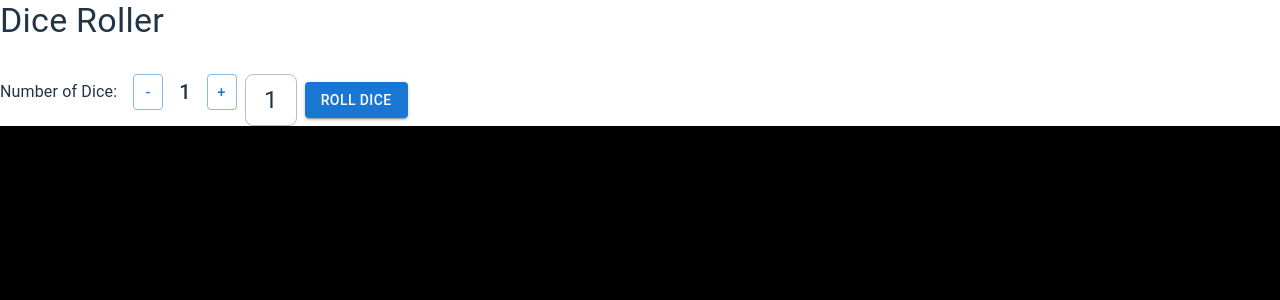
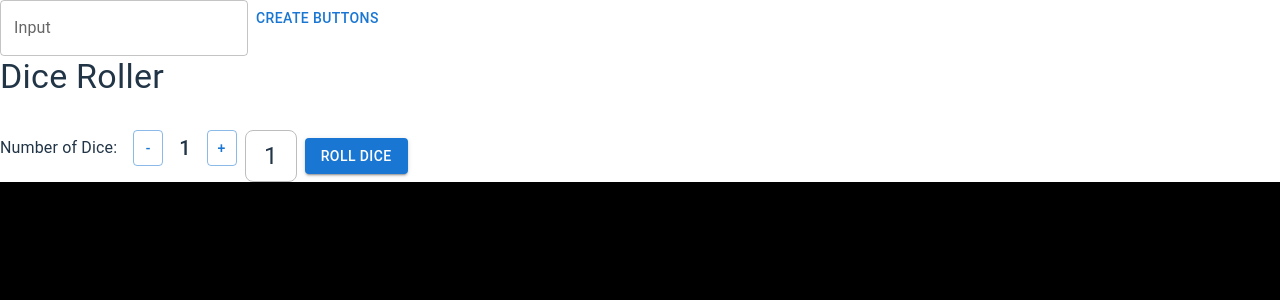
Before and after one commit to pporschen/gamecam, a React (Vite) app: page / in a window 1280 px wide. Shown: the top 300 px of the page. Built offline with nearby package versions, Linux system fonts and the light colour scheme.

Commit message:
feat: add ButtonSection component for dynamic button creation

```diff
--- a/src/App.tsx
+++ b/src/App.tsx
@@ -1,15 +1,17 @@
-import DiceSection from "./components/DiceSection";
-import WebcamCapture from "./components/WebcamCapture";
+import ButtonSection from './components/ButtonSection';
+import DiceSection from './components/DiceSection';
+import WebcamCapture from './components/WebcamCapture';
 
 const appStyles = {
-	width: "100vw",
-	height: "100vh",
-	overflow: "hidden",
+  width: '100vw',
+  height: '100vh',
+  overflow: 'hidden',
 };
 
 function App() {
   return (
     <div className="App" style={appStyles}>
+      <ButtonSection />
       <DiceSection />
       <WebcamCapture />
     </div>
--- /dev/null
+++ b/src/components/ButtonSection.tsx
@@ -0,0 +1,31 @@
+import { useState } from 'react';
+import type { ChangeEvent } from 'react';
+import { Box, Button, TextField } from '@mui/material';
+
+const INPUT_SEPARATOR = ';';
+type Buttons = string[];
+
+const ButtonSection = () => {
+  const [buttons, setButtons] = useState<Buttons>([]);
+  const [inputValue, setInputValue] = useState('');
+
+  const handleInput = (e: ChangeEvent<HTMLInputElement>) => setInputValue(e.target.value);
+
+  const handleButtonCreation = () => {
+    const buttonValues = inputValue.split(INPUT_SEPARATOR).map((i) => i.trim());
+
+    setButtons(buttonValues);
+  };
+
+  return (
+    <Box>
+      <TextField label="Input" variant="outlined" value={inputValue} onChange={handleInput} />
+      <Button onClick={handleButtonCreation}> Create Buttons </Button>
+      {buttons.map((b) => {
+        return <div>{b}</div>;
+      })}
+    </Box>
+  );
+};
+
+export default ButtonSection;
```
Lines whose indentation alone changed are shown as unchanged.
